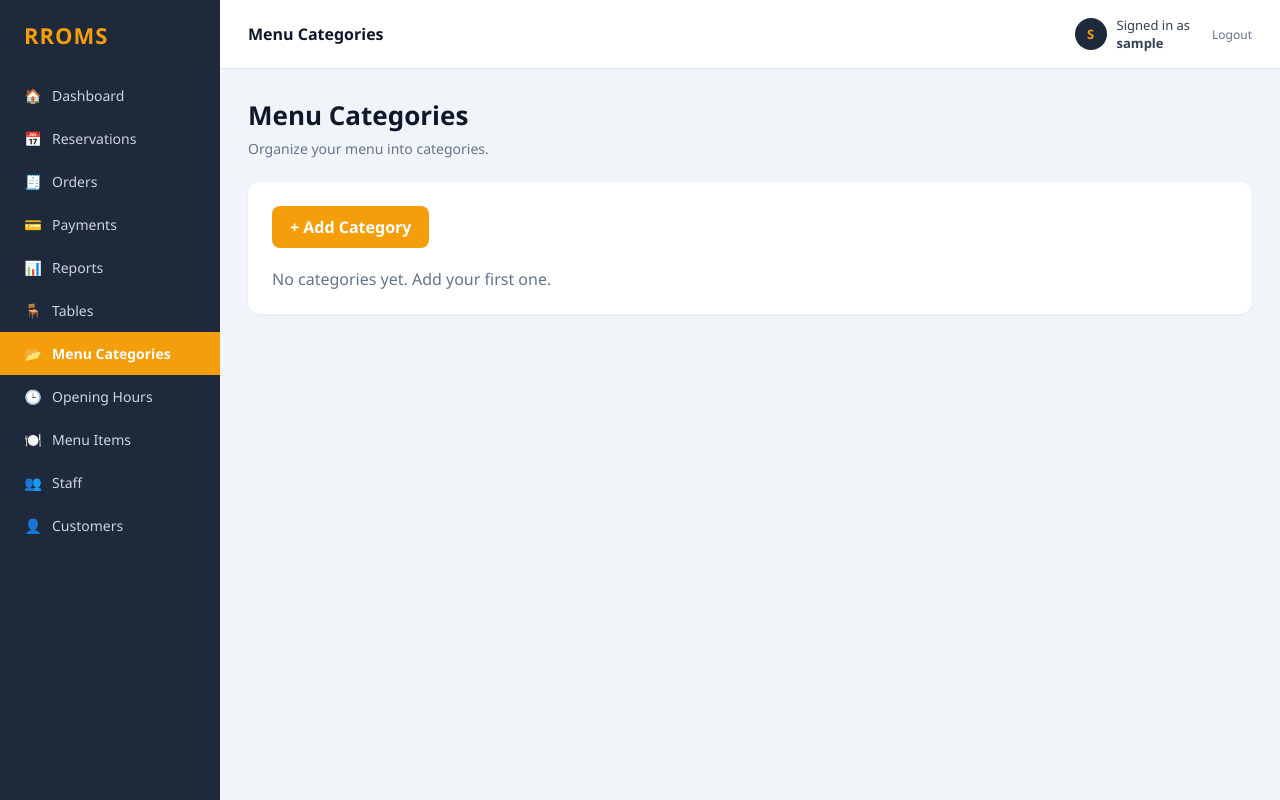
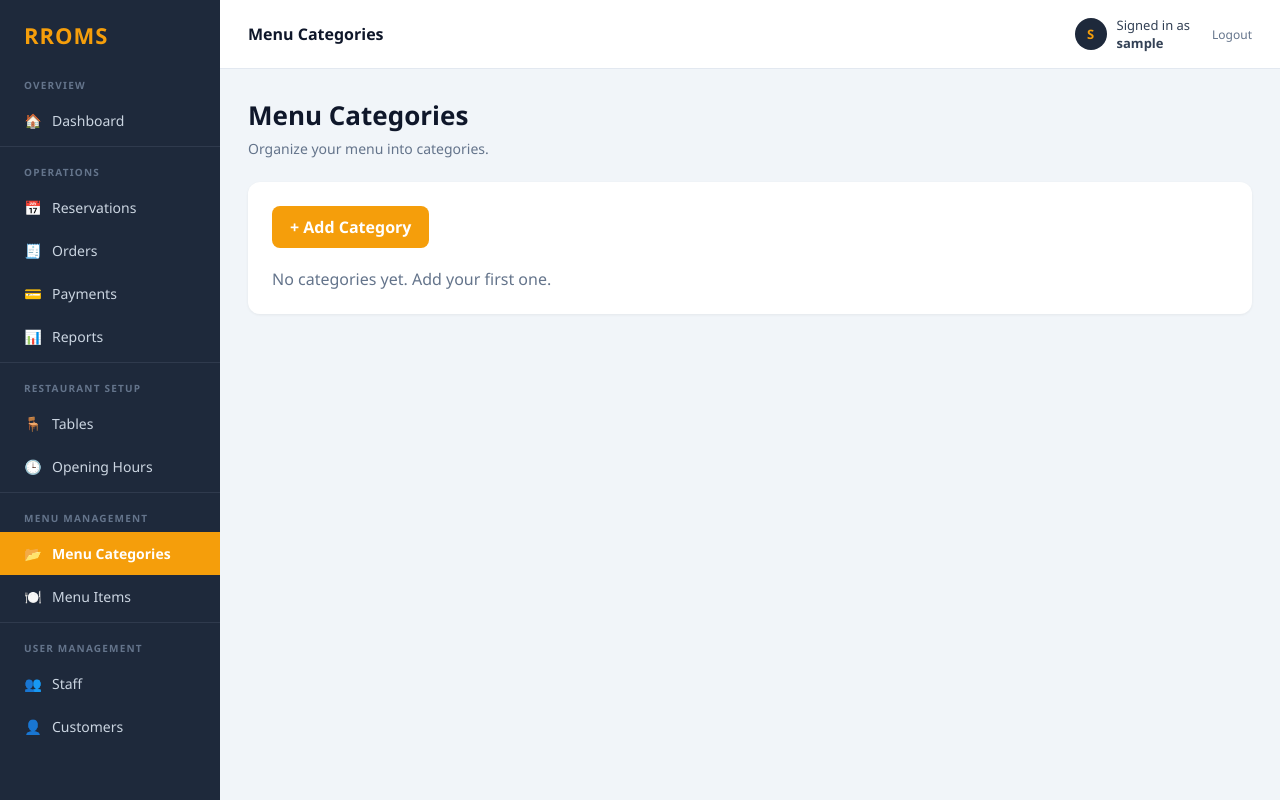
Before and after one commit to brendancws/SE_Project, an ASP.NET Core app: page /Admin/Categories in a window 1280 px wide. Run offline with ASP.NET Core 8, Linux system fonts and the light colour scheme; the visitor is signed in with stand-in values (Sample User, id 1); data that the repository does not hold is empty; database files in the repository are not loaded.

Commit message:
Organize Administrator sidebar navigation

```diff
--- a/RROMS/Pages/Shared/_AdminLayout.cshtml
+++ b/RROMS/Pages/Shared/_AdminLayout.cshtml
@@ -27,6 +27,23 @@
             letter-spacing: 1px;
         }
         .sidebar .nav { display: flex; flex-direction: column; }
+        .sidebar .nav-group {
+    padding: 18px 24px 7px;
+    color: #64748b;
+    font-size: 10px;
+    font-weight: 800;
+    letter-spacing: 0.12em;
+    text-transform: uppercase;
+}
+
+.sidebar .nav-group:first-child {
+    padding-top: 4px;
+}
+
+.sidebar .nav-group:not(:first-child) {
+    margin-top: 4px;
+    border-top: 1px solid rgba(148, 163, 184, 0.14);
+}
         .sidebar .nav a {
             color: #cbd5e1;
             text-decoration: none;
@@ -101,39 +118,81 @@
     <div class="admin-shell">
         <aside class="sidebar">
             <div class="logo">RROMS</div>
-            <nav class="nav">
-                <a href="/Admin/Dashboard" class="@(Context.Request.Path.StartsWithSegments("/Admin/Dashboard") ? "active" : "")">
-                    <span class="icon">🏠</span> Dashboard
+            <nav class="nav" aria-label="Administrator navigation">
+    <div class="nav-group">Overview</div>
+
+    <a href="/Admin/Dashboard"
+       class="@(Context.Request.Path.StartsWithSegments("/Admin/Dashboard") ? "active" : "")">
+        <span class="icon">🏠</span>
+        Dashboard
     </a>
-                <a href="/Admin/Reservations" class="@(Context.Request.Path.StartsWithSegments("/Admin/Reservations") ? "active" : "")">
-                    <span class="icon">📅</span> Reservations
+
+    <div class="nav-group">Operations</div>
+
+    <a href="/Admin/Reservations"
+       class="@(Context.Request.Path.StartsWithSegments("/Admin/Reservations") ? "active" : "")">
+        <span class="icon">📅</span>
+        Reservations
     </a>
-                <a href="/Admin/Orders" class="@(Context.Request.Path.StartsWithSegments("/Admin/Orders") ? "active" : "")">
-                    <span class="icon">🧾</span> Orders
+
+    <a href="/Admin/Orders"
+       class="@(Context.Request.Path.StartsWithSegments("/Admin/Orders") ? "active" : "")">
+        <span class="icon">🧾</span>
+        Orders
     </a>
-                <a href="/Admin/Payments" class="@(Context.Request.Path.StartsWithSegments("/Admin/Payments") ? "active" : "")">
-                    <span class="icon">💳</span> Payments
+
+    <a href="/Admin/Payments"
+       class="@(Context.Request.Path.StartsWithSegments("/Admin/Payments") ? "active" : "")">
+        <span class="icon">💳</span>
+        Payments
     </a>
-                <a href="/Admin/Reports" class="@(Context.Request.Path.StartsWithSegments("/Admin/Reports") ? "active" : "")">
-                    <span class="icon">📊</span> Reports
+
+    <a href="/Admin/Reports"
+       class="@(Context.Request.Path.StartsWithSegments("/Admin/Reports") ? "active" : "")">
+        <span class="icon">📊</span>
+        Reports
     </a>
-                <a href="/Admin/Tables" class="@(Context.Request.Path.StartsWithSegments("/Admin/Tables") ? "active" : "")">
-                    <span class="icon">🪑</span> Tables
+
+    <div class="nav-group">Restaurant Setup</div>
+
+    <a href="/Admin/Tables"
+       class="@(Context.Request.Path.StartsWithSegments("/Admin/Tables") ? "active" : "")">
+        <span class="icon">🪑</span>
+        Tables
     </a>
-                <a href="/Admin/Categories" class="@(Context.Request.Path.StartsWithSegments("/Admin/Categories") ? "active" : "")">
-                    <span class="icon">📂</span> Menu Categories
+
+    <a href="/Admin/OpeningHours"
+       class="@(Context.Request.Path.StartsWithSegments("/Admin/OpeningHours") ? "active" : "")">
+        <span class="icon">🕒</span>
+        Opening Hours
     </a>
-                <a href="/Admin/OpeningHours" class="@(Context.Request.Path.StartsWithSegments("/Admin/OpeningHours") ? "active" : "")">
-                    <span class="icon">🕒</span> Opening Hours
+
+    <div class="nav-group">Menu Management</div>
+
+    <a href="/Admin/Categories"
+       class="@(Context.Request.Path.StartsWithSegments("/Admin/Categories") ? "active" : "")">
+        <span class="icon">📂</span>
+        Menu Categories
     </a>
-                <a href="/Admin/MenuItems" class="@(Context.Request.Path.StartsWithSegments("/Admin/MenuItems") ? "active" : "")">
-                    <span class="icon">🍽️</span> Menu Items
+
+    <a href="/Admin/MenuItems"
+       class="@(Context.Request.Path.StartsWithSegments("/Admin/MenuItems") ? "active" : "")">
+        <span class="icon">🍽️</span>
+        Menu Items
     </a>
-                <a href="/Admin/Staff" class="@(Context.Request.Path.StartsWithSegments("/Admin/Staff") ? "active" : "")">
-                    <span class="icon">👥</span> Staff
+
+    <div class="nav-group">User Management</div>
+
+    <a href="/Admin/Staff"
+       class="@(Context.Request.Path.StartsWithSegments("/Admin/Staff") ? "active" : "")">
+        <span class="icon">👥</span>
+        Staff
     </a>
-                <a href="/Admin/Customers" class="@(Context.Request.Path.StartsWithSegments("/Admin/Customers") ? "active" : "")">
-                    <span class="icon">👤</span> Customers
+
+    <a href="/Admin/Customers"
+       class="@(Context.Request.Path.StartsWithSegments("/Admin/Customers") ? "active" : "")">
+        <span class="icon">👤</span>
+        Customers
     </a>
 </nav>
         </aside>
```
Lines whose indentation alone changed are shown as unchanged.
